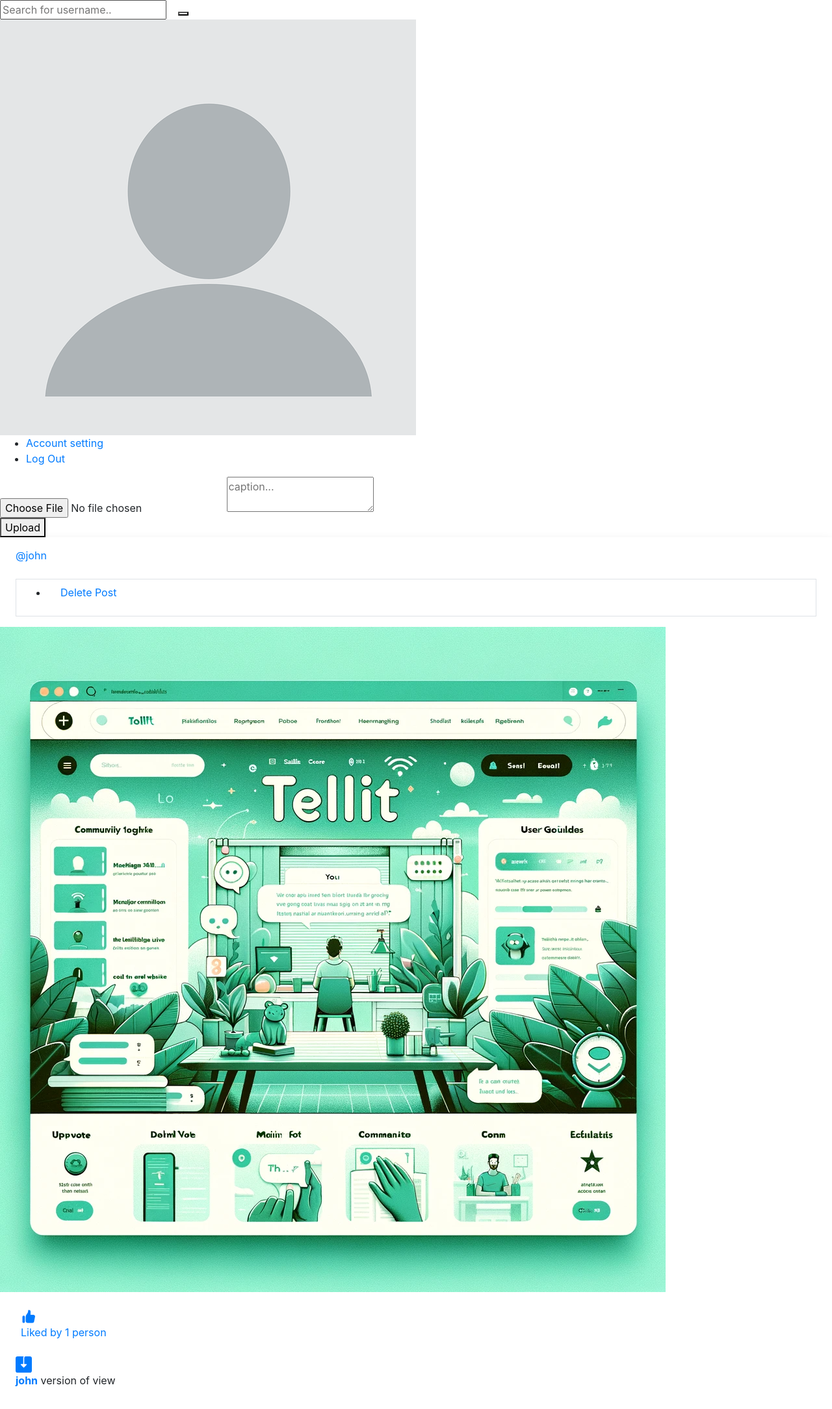
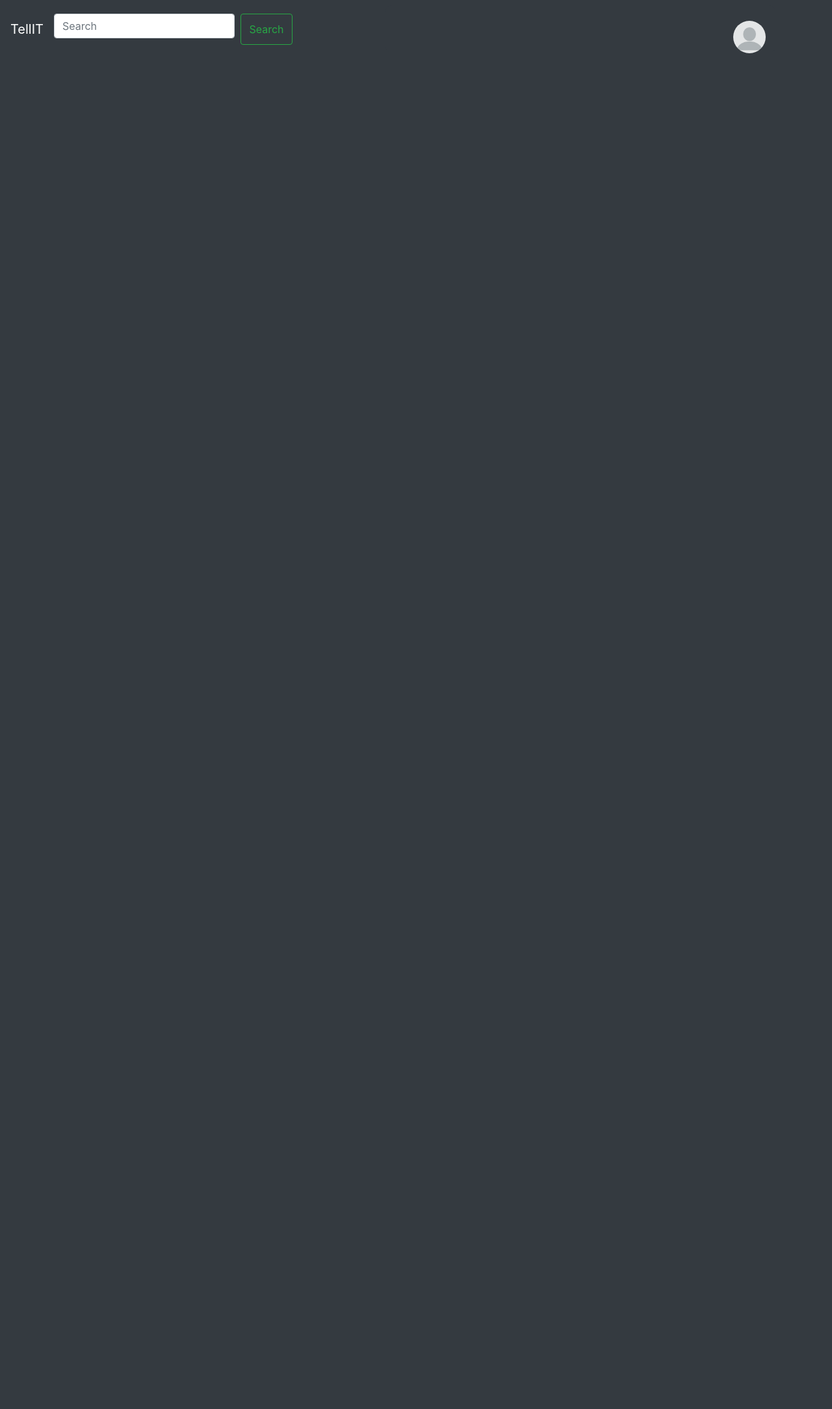
Before and after one commit to Axellewing/Reddit-style-news-site, a Django app: template templates/index.html in a window 1280 px wide. Shown: the whole page at 65% size. After the commit the page ends 82 px from the top, so only its background shows below. Run offline with Django 4.2, Linux system fonts and the light colour scheme; the template is opened without the code that fills it: values that come from a table or form of the project are taken from there, others are empty; data comes from the database, SQL or seed files in the repository; both versions use the stored data as it was after the commit; some libraries are stand-ins or nearby versions.

Commit message:
Create nav-bar for index

```diff
--- a/static/css/css/Style.css
+++ b/static/css/css/base.css
@@ -20,6 +20,12 @@
 
 .center-panel {
     width: 60%;
+}
+
+.log_user_img{
+    width: 50px;
+    height: 50px;
+    border-radius: 50%;
 }
 
 
--- a/templates/index.html
+++ b/templates/index.html
@@ -5,44 +5,51 @@
         <meta charset="UTF-8">
         <meta name="viewport" content="width=device-width, initial-scale=1.0">
         <link rel="stylesheet" href="https://stackpath.bootstrapcdn.com/bootstrap/4.3.1/css/bootstrap.min.css">
-		<link rel="stylesheet" href="{% static 'css/Style.css' %}">
+		<link rel="stylesheet" href="{% static 'css/base.css' %}">
         <title>TellIT</title>
     </head>
-    <body>
+    <body class="bg-dark text-white">
         <header>
+            <div id ="fixed">
+                <nav class="navbar navbar-expand-lg navbar-dark bg-dark">
+                    <a class="navbar-brand" href="/">TellIT</a>
+                    <div class="collapse navbar-collapse" id="navbarNav">
+                        <ul class="navbar-nav mr-auto">
+                        <li class="nav-item active">
+                            <form  action="/search" method="POST" class="d-flex">
+                                {% csrf_token %}
+                                <input class="form-control me-2" name="search" type="search" placeholder="Search" aria-label="Search">&nbsp; &nbsp;
+                                <button class="btn btn-outline-success" type="submit">Search</button>
+                            </form>
+                        </li>
+                        </ul>
+                        <div class="container">
+                            <div class="dropdown float-right">
+                                <img src="{{user_profile.profileimg.url}}" class="log_user_img  dropdown-toggle" id="dropdownMenuButton" data-toggle="dropdown" aria-haspopup="true" aria-expanded="false" style="cursor: pointer;">
+                                <div class="dropdown-menu" aria-labelledby="dropdownMenuButton">
+                                    <a class="dropdown-item" href="#">Ссылка 1</a>
+                                    <a class="dropdown-item" href="#">Ссылка 2</a>
+                                    <a class="dropdown-item" href="#">Ссылка 3</a>
+                                </div>
+                            </div>
+                        </div>
 
-            <form action="/search" method="POST">
-                {% csrf_token %}
-                <div class="left-side">
-                    <!-- Logo -->
-
-
-                    <!--<div class="triger" uk-toggle="target: #wrapper ; cls: sidebar-active">
-                        <i class="uil-bars"></i>
-                    </div>-->
-
-                    <!-- <div class="header_search"> -->
-                        <input type="text" name="search" placeholder="Search for username..">&nbsp; &nbsp;
-                        <button type="submit"><i class="fa fa-search fa-1x"></i></button>
-                    <!-- </div> -->
-
-                </div>
-            </form>
-
-            <div class="header_inner">
-
-                    <a href="#">
-                        <img src="{{user_profile.profileimg.url}}" class="header-avatar" alt="">
-                    </a>
-                    <div uk-drop="mode: click;offset:9" class="header_dropdown profile_dropdown border-t">
-                        <ul>
-                            <li><a href="settings"> Account setting </a> </li>
-                            <li><a href="logout"> Log Out</a></li>
-                        </ul>
+                        <!-- <div class="header_inner">
+                            <a href="profile/user_profile.user.us">
+                                <img src="{{user_profile.profileimg.url}}" alt="User Image" class="rounded-circle position-absolute custom-image">
+                            </a>
+                            <div uk-drop="mode: click;offset:9" class="list-group">
+                                <ul>
+                                    <li><a href="/settings"> Account setting </a> </li>
+                                    <li><a href="logout"> Log Out</a></li>
+                                </ul>
+                            </div>
+                        </div> -->
                     </div>
-
+                </nav>
             </div>
-            <form action="upload" method="POST" enctype="multipart/form-data">
+        </header>
+            <!-- <form action="upload" method="POST" enctype="multipart/form-data">
                 {% csrf_token %}
                 <div>
                 <input type="file" name = "image_upload">
@@ -118,7 +125,9 @@
 
                 </div>
                 {% endfor %}
-        </header>
-
+        -->
+        <script src="https://code.jquery.com/jquery-3.3.1.slim.min.js"></script>
+        <script src="https://cdnjs.cloudflare.com/ajax/libs/popper.js/1.14.7/umd/popper.min.js"></script>
+        <script src="https://stackpath.bootstrapcdn.com/bootstrap/4.3.1/js/bootstrap.min.js"></script>
     </body>
 </html>
```
Also changed, not shown: tellit/settings.py (+12 -20 lines), db.sqlite3.
